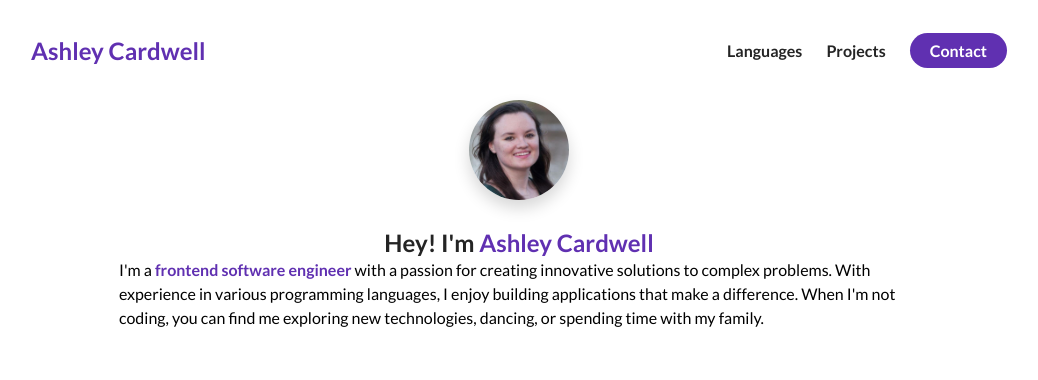
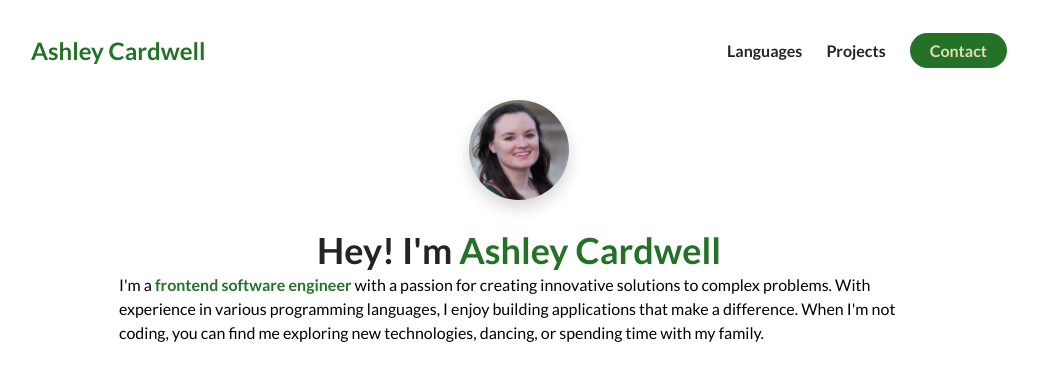
Before and after one commit to Elvenqueen94/jubilant-adventure, a plain HTML site: page Eportfolio/index.html in a window 1280 px wide. Shown: the whole page, without its empty margins (121-1159 px from the left). Drawn offline with Linux system fonts and the light colour scheme.

Commit message:
changed color palette

```diff
--- a/Eportfolio/index.html
+++ b/Eportfolio/index.html
@@ -39,11 +39,11 @@
                         <img src="./assets/headshot.jpg" class="about-me__picture" alt="Picture of Me">
                     </figure>
                     <h1 class="about-me__info--title">
-                        Hey! I'm <span class="text--purple">Ashley Cardwell</span>
+                        Hey! I'm <span class="text--green">Ashley Cardwell</span>
 
                     </h1>
                     <p class="about-me__info--para">
-                        I'm a <strong class="text--purple">frontend software engineer</strong> with a passion for creating innovative solutions to complex problems. With experience in various programming languages, I enjoy building applications that make a difference. When I'm not coding, you can find me exploring new technologies, dancing, or spending time with my family.
+                        I'm a <strong class="text--green">frontend software engineer</strong> with a passion for creating innovative solutions to complex problems. With experience in various programming languages, I enjoy building applications that make a difference. When I'm not coding, you can find me exploring new technologies, dancing, or spending time with my family.
                     </p>
                 </div>
             </div>
--- a/Eportfolio/styles.css
+++ b/Eportfolio/styles.css
@@ -11,6 +11,10 @@ h1, h2, h3, h4, h5, h6, span{
     color: #242424;
     text-align: center;
     line-height: 1.25;
+}
+
+h1{
+    font-size: 36px;
 }
 
 p{
@@ -36,8 +40,8 @@ flex: 1;
     margin: 0 auto;
 }
 
-.text--purple{
-    color: #6030b1;
+.text--green{
+    color: #237227;
 }
 
 /* Navigation Bar*/
@@ -64,20 +68,20 @@ nav{
 }
 
 .nav__link--anchor-primary{
-    background-color: #6030b1;
+    background-color: #237227;
     padding: 8px 20px;
     border-radius: 50px;
-    color: white;
+    color: #e5d9b6;
     transition: all 300ms ease;
 }
 
 .nav__link--anchor-primary:hover{
-    background-color: #5d3eff;
+    background-color: #519a66;
 }
 
 .personal__logo{
   font-size: 24px;
-  color: #6030b1;
+  color: #237227;
   margin: 0 12px;
   font-weight: bold;
 }
```
